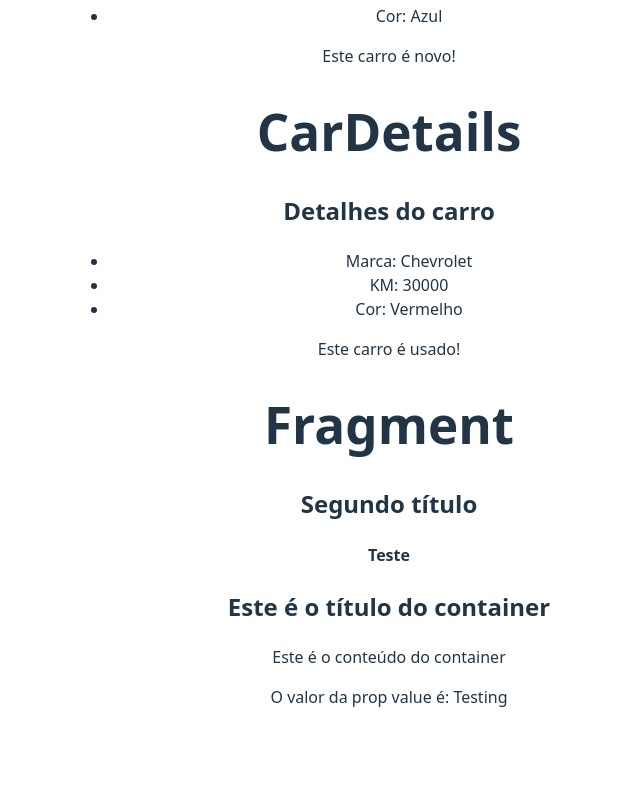
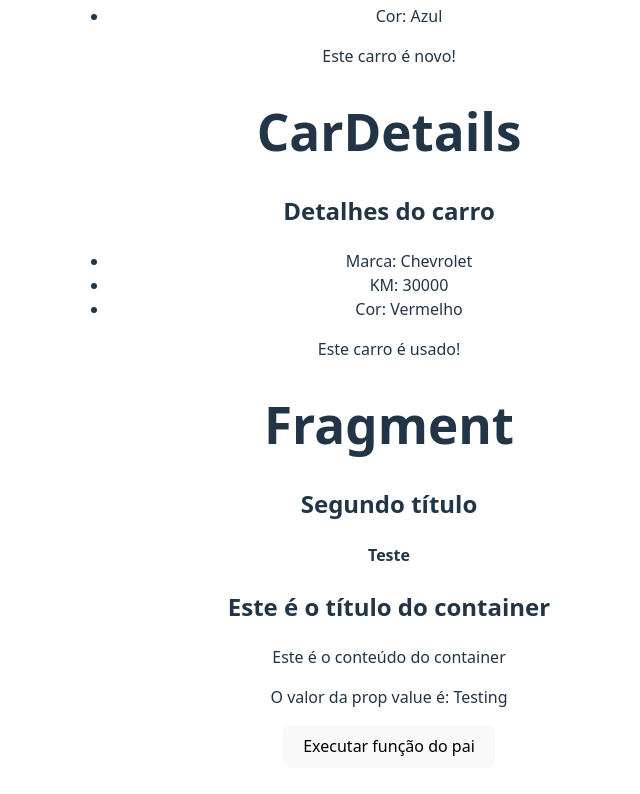
Before and after one commit to andre10dias/react-fundamentals, a React (Vite) app in the folder 2_avancando/: page / in a window 1280 px wide. Shown: the part 3484-4278 px from the top of the page, without its empty margins (251-891 px from the left). Before the commit the page ends 4241 px from the top, so only its background shows below. Built offline with nearby package versions, Linux system fonts and the light colour scheme.

Commit message:
Função como prop

```diff
--- a/2_avancando/src/App.jsx
+++ b/2_avancando/src/App.jsx
@@ -15,6 +15,7 @@
 import CarDetails from './component/CarDetails'
 import Fragment from './component/Fragment'
 import Container from './component/Container'
+import ExecuteFunction from './component/ExecuteFunction'
 
 function App() {
   const name = "Joaquim";
@@ -25,6 +26,11 @@
     {id: 2, brand: "Ford", km: 20000, color: "Azul", newCar: true},
     {id: 3, brand: "Chevrolet", km: 30000, color: "Vermelho", newCar: false},
   ]
+
+  function showMessage() {
+    console.log("Evento do componente pai!");
+    alert("Executando evento do componente pai pelo componente filho.");
+  }
 
   return (
     <>
@@ -69,6 +75,9 @@
         {/* Conteúdo do componente filho criado no componente pai */}
         <p>Este é o conteúdo do container</p>
       </Container>
+
+      {/* Executando função do componente pai */}
+      <ExecuteFunction myFunction={showMessage} />
     </>
   )
 }
--- /dev/null
+++ b/2_avancando/src/component/ExecuteFunction.jsx
@@ -0,0 +1,9 @@
+const ExecuteFunction = ({myFunction}) => {
+  return (
+    <div>
+      <button onClick={myFunction}>Executar função do pai</button>
+    </div>
+  )
+}
+
+export default ExecuteFunction
```
